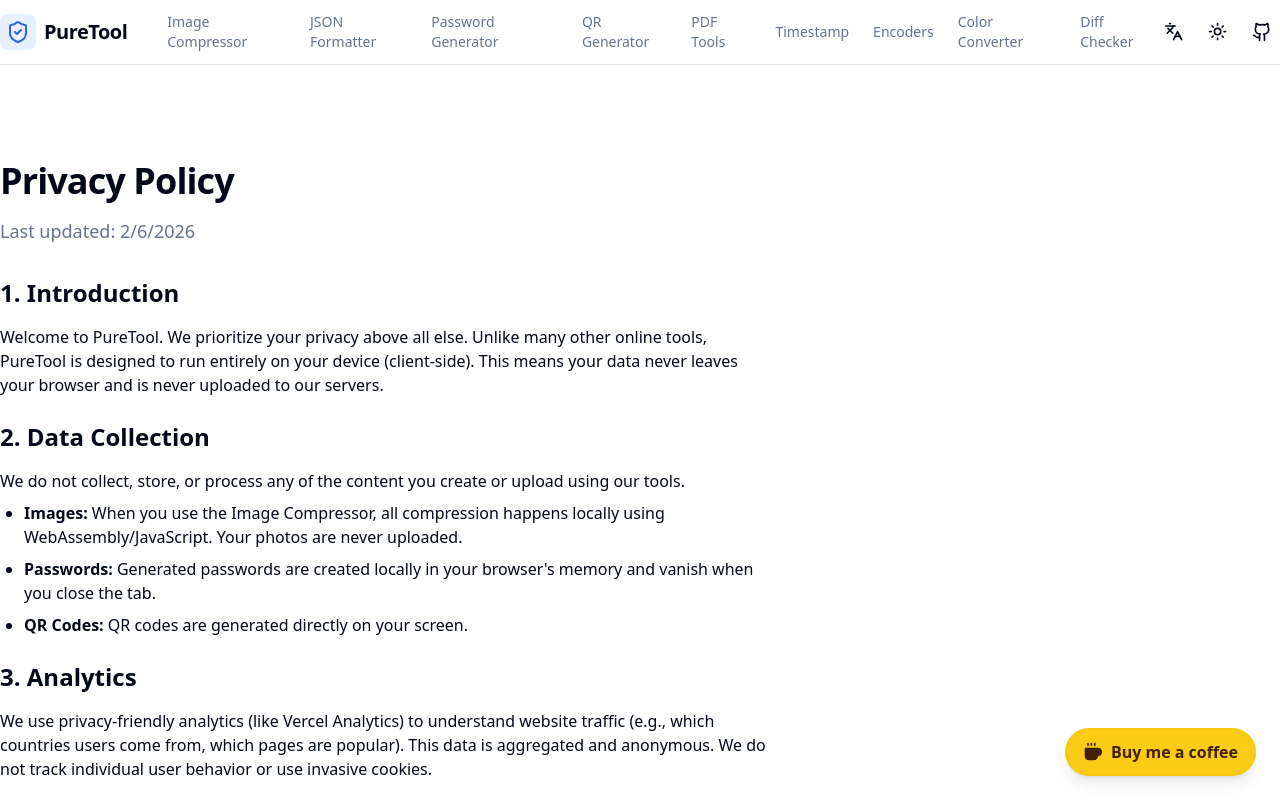
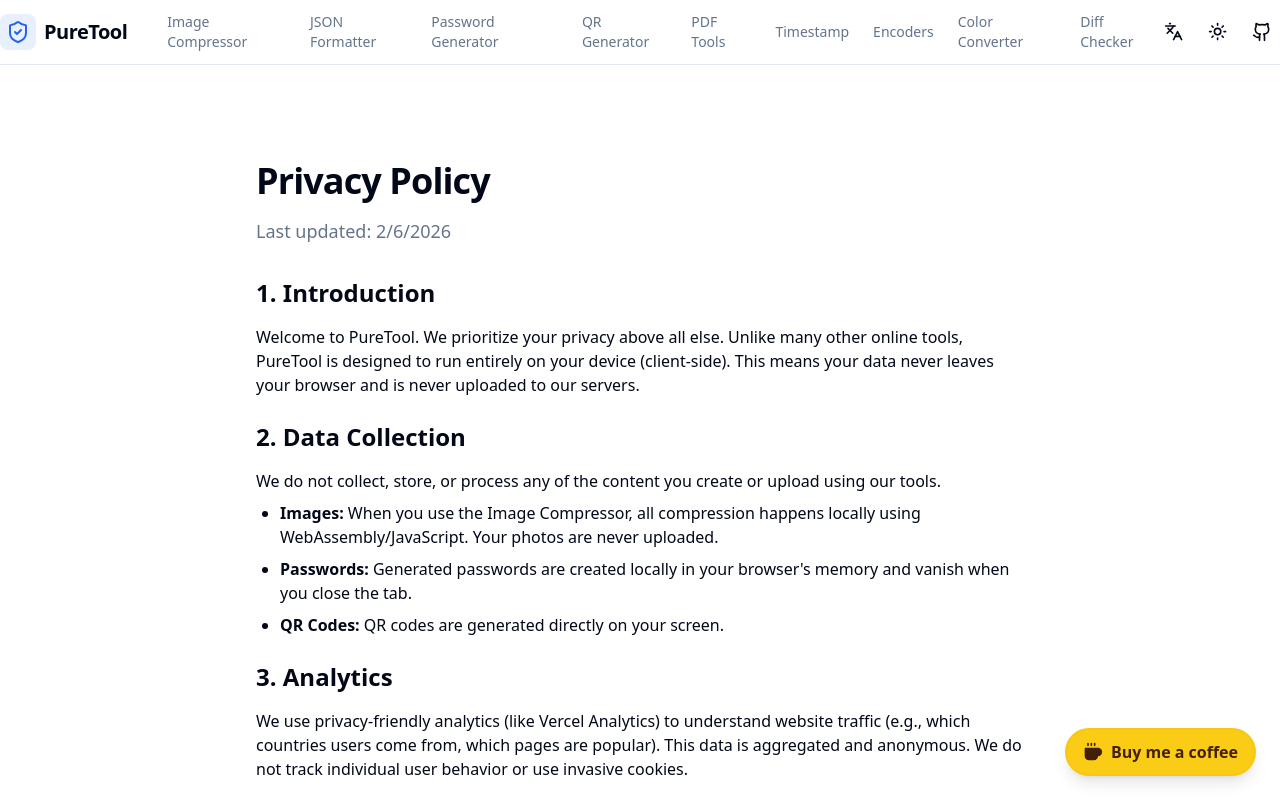
Before and after one commit to Ashjdghfjj/PureTool, a React (Vite) app: page /privacy in a window 1280 px wide. Shown: the top 800 px of the page. Built offline with nearby package versions, Linux system fonts and the light colour scheme.

Commit message:
fix: center privacy policy page content

```diff
--- a/src/pages/PrivacyPolicy.tsx
+++ b/src/pages/PrivacyPolicy.tsx
@@ -2,7 +2,7 @@ import SEO from '@/components/SEO';
 
 export default function PrivacyPolicy() {
   return (
-    <div className="container max-w-3xl py-12 space-y-8">
+    <div className="container mx-auto max-w-3xl py-12 space-y-8">
       <SEO
         title="Privacy Policy"
         description="Privacy Policy for PureTool. We do not collect any personal data. All processing happens locally in your browser."
```
